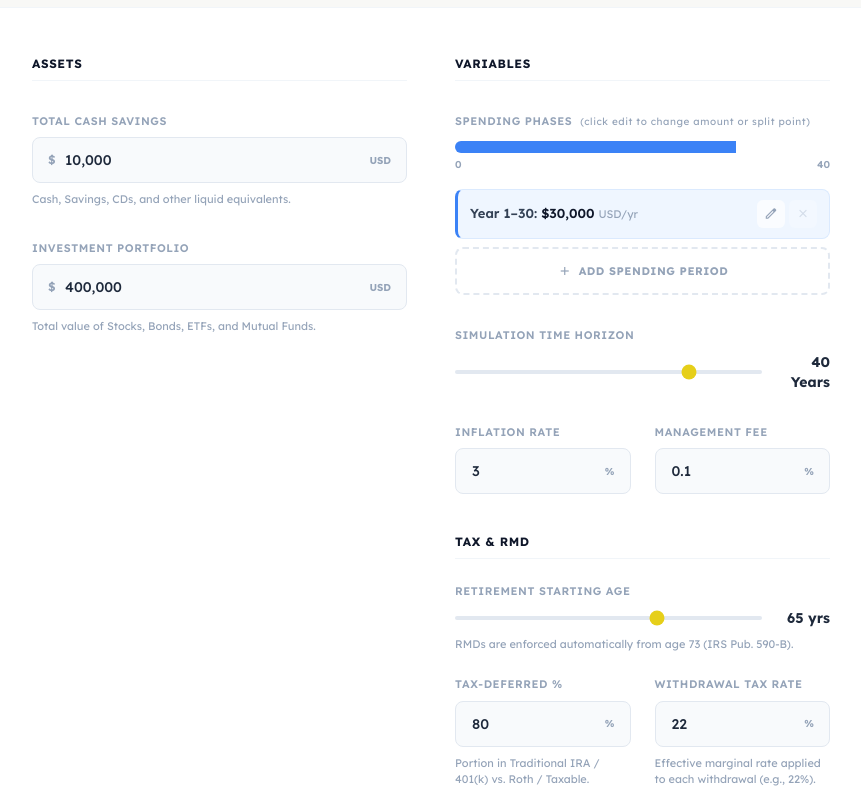
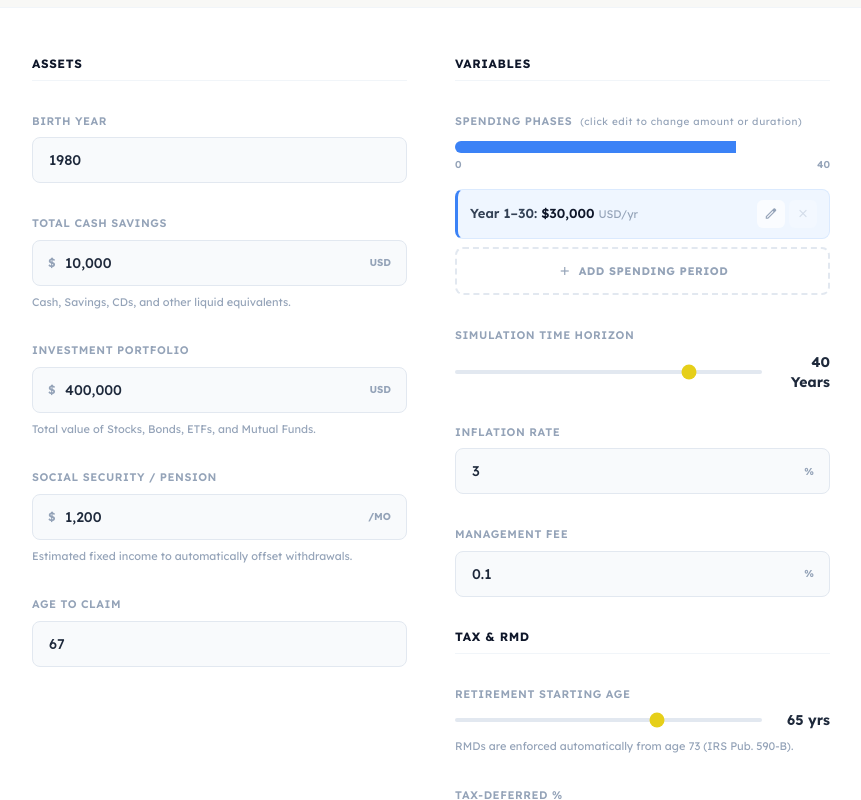
Before and after one commit to danielttran/Retirement-Simulation, a React (Vite) app: page / in a window 1280 px wide. Shown: the part 340-1140 px from the top of the page, without its empty margins (209-1070 px from the left). Built offline with nearby package versions, Linux system fonts and the light colour scheme.

Commit message:
update UI

```diff
--- a/App.tsx
+++ b/App.tsx
@@ -49,6 +49,9 @@ const App: React.FC = () => {
     currentAge: 65,
     taxDeferredRatio: 80,  // 80% in Traditional IRA/401(k) is common for US retirees
     withdrawalTaxRate: 22, // 22% federal marginal bracket (2024 MFJ: $94k–$201k)
+    birthYear: 1980,
+    socialSecurityIncome: 1200,
+    socialSecurityAge: 67,
   });
 
   const [selectedStrategy, setSelectedStrategy] = useState<StrategyType>('BUCKET');
--- a/components/SetupView.tsx
+++ b/components/SetupView.tsx
@@ -90,14 +90,23 @@ const SpendingPhasesEditor: React.FC<SpendingPhasesEditorProps> = ({ phases, tim
 
   const handleAdd = () => {
     const last = phases[phases.length - 1];
+    let newStart;
+    let modifiedLast = { ...last };
+
+    if (last.endYear < timeHorizon) {
+      newStart = last.endYear;
+    } else {
       const duration = last.endYear - last.startYear;
       if (duration < 2) return;
-    const splitAt = last.startYear + Math.floor(duration / 2);
+      newStart = last.startYear + Math.floor(duration / 2);
+      modifiedLast.endYear = newStart;
+    }
+
     const newId = Math.max(...phases.map(p => p.id)) + 1;
     onChange([
       ...phases.slice(0, -1),
-      { ...last, endYear: splitAt },
-      { id: newId, startYear: splitAt, endYear: last.endYear, annualSpend: last.annualSpend },
+      modifiedLast,
+      { id: newId, startYear: newStart, endYear: timeHorizon, annualSpend: last.annualSpend },
     ]);
   };
 
@@ -168,7 +177,8 @@ const SpendingPhasesEditor: React.FC<SpendingPhasesEditorProps> = ({ phases, tim
     setEditingId(null);
   };
 
-  const canAdd = phases[phases.length - 1].endYear - phases[phases.length - 1].startYear >= 2;
+  const lastPhase = phases[phases.length - 1];
+  const canAdd = lastPhase.endYear < timeHorizon || lastPhase.endYear - lastPhase.startYear >= 2;
 
   return (
     <div>
@@ -446,6 +456,18 @@ const SetupView: React.FC<SetupViewProps> = ({
             {/* Left Column - Assets */}
             <div className="space-y-8">
               <h3 className="text-xs font-bold text-slate-900 dark:text-slate-100 uppercase tracking-wider border-b border-slate-100 dark:border-slate-800 pb-2 transition-colors">Assets</h3>
+
+              <div>
+                <label className="block text-[11px] font-semibold text-slate-400 dark:text-slate-500 uppercase tracking-wider mb-2">Birth Year</label>
+                <input
+                  type="number"
+                  min="1900" max="2100"
+                  className="w-full bg-slate-50 dark:bg-slate-800/50 border border-slate-200 dark:border-slate-700 rounded-lg px-4 py-3 text-slate-800 dark:text-slate-100 focus:ring-1 focus:ring-primary focus:border-primary transition-all text-sm font-medium"
+                  value={formState.birthYear}
+                  onChange={(e) => updateField('birthYear', parseInt(e.target.value) || 0)}
+                />
+              </div>
+
               <div>
                 <label className="block text-[11px] font-semibold text-slate-400 dark:text-slate-500 uppercase tracking-wider mb-2">Total Cash Savings</label>
                 <CurrencyInput
@@ -467,6 +489,28 @@ const SetupView: React.FC<SetupViewProps> = ({
                 />
                 <p className="text-[11px] text-slate-400 dark:text-slate-500 mt-2 transition-colors">Total value of Stocks, Bonds, ETFs, and Mutual Funds.</p>
               </div>
+
+              <div>
+                <label className="block text-[11px] font-semibold text-slate-400 dark:text-slate-500 uppercase tracking-wider mb-2">Social Security / Pension</label>
+                <CurrencyInput
+                  value={formState.socialSecurityIncome}
+                  onChange={(v) => updateField('socialSecurityIncome', v)}
+                  prefix="$"
+                  suffix="/mo"
+                />
+                <p className="text-[11px] text-slate-400 dark:text-slate-500 mt-2 transition-colors">Estimated fixed income to automatically offset withdrawals.</p>
+              </div>
+
+              <div>
+                <label className="block text-[11px] font-semibold text-slate-400 dark:text-slate-500 uppercase tracking-wider mb-2">Age to Claim</label>
+                <input
+                  type="number"
+                  min="50" max="80"
+                  className="w-full bg-slate-50 dark:bg-slate-800/50 border border-slate-200 dark:border-slate-700 rounded-lg px-4 py-3 text-slate-800 dark:text-slate-100 focus:ring-1 focus:ring-primary focus:border-primary transition-all text-sm font-medium"
+                  value={formState.socialSecurityAge}
+                  onChange={(e) => updateField('socialSecurityAge', parseInt(e.target.value) || 0)}
+                />
+              </div>
             </div>
 
             {/* Right Column - Variables */}
@@ -478,7 +522,7 @@ const SetupView: React.FC<SetupViewProps> = ({
                 <label className="block text-[11px] font-semibold text-slate-400 dark:text-slate-500 uppercase tracking-wider mb-3">
                   Spending Phases
                   <span className="ml-2 text-[10px] normal-case font-normal text-slate-400 dark:text-slate-600">
-                    (click edit to change amount or split point)
+                    (click edit to change amount or duration)
                   </span>
                 </label>
                 <SpendingPhasesEditor
@@ -504,7 +548,6 @@ const SetupView: React.FC<SetupViewProps> = ({
               </div>
 
               {/* Inflation & Management Fee */}
-              <div className="grid grid-cols-2 gap-6">
               <div>
                 <label className="block text-[11px] font-semibold text-slate-400 dark:text-slate-500 uppercase tracking-wider mb-2 transition-colors">Inflation Rate</label>
                 <CurrencyInput
@@ -513,6 +556,7 @@ const SetupView: React.FC<SetupViewProps> = ({
                   suffix="%"
                 />
               </div>
+
               <div>
                 <label className="block text-[11px] font-semibold text-slate-400 dark:text-slate-500 uppercase tracking-wider mb-2 transition-colors">Management Fee</label>
                 <CurrencyInput
@@ -521,16 +565,14 @@ const SetupView: React.FC<SetupViewProps> = ({
                   suffix="%"
                 />
               </div>
-              </div>
 
               {/* ── CPA / Tax Section ─────────────────────────────────── */}
-              <div className="pt-2">
-                <h3 className="text-xs font-bold text-slate-900 dark:text-slate-100 uppercase tracking-wider border-b border-slate-100 dark:border-slate-800 pb-2 mb-6 transition-colors">
+              <h3 className="text-xs font-bold text-slate-900 dark:text-slate-100 uppercase tracking-wider border-b border-slate-100 dark:border-slate-800 pb-2 mb-6 transition-colors mt-8">
                 Tax &amp; RMD
               </h3>
 
               {/* Retirement Age */}
-                <div className="mb-6">
+              <div>
                 <label className="block text-[11px] font-semibold text-slate-400 dark:text-slate-500 uppercase tracking-wider mb-2 transition-colors">
                   Retirement Starting Age
                 </label>
@@ -548,8 +590,6 @@ const SetupView: React.FC<SetupViewProps> = ({
                 </p>
               </div>
 
-                {/* Tax-Deferred Ratio & Withdrawal Tax Rate */}
-                <div className="grid grid-cols-2 gap-6">
               <div>
                 <label className="block text-[11px] font-semibold text-slate-400 dark:text-slate-500 uppercase tracking-wider mb-2 transition-colors">
                   Tax-Deferred %
@@ -560,9 +600,10 @@ const SetupView: React.FC<SetupViewProps> = ({
                   suffix="%"
                 />
                 <p className="text-[11px] text-slate-400 dark:text-slate-500 mt-2 transition-colors">
-                      Portion in Traditional IRA / 401(k) vs. Roth / Taxable.
+                  Portion subject to RMD triggers.
                 </p>
               </div>
+
               <div>
                 <label className="block text-[11px] font-semibold text-slate-400 dark:text-slate-500 uppercase tracking-wider mb-2 transition-colors">
                   Withdrawal Tax Rate
@@ -573,10 +614,8 @@ const SetupView: React.FC<SetupViewProps> = ({
                   suffix="%"
                 />
                 <p className="text-[11px] text-slate-400 dark:text-slate-500 mt-2 transition-colors">
-                      Effective marginal rate applied to each withdrawal (e.g., 22%).
+                  Marginal rate on withdrawals.
                 </p>
-                  </div>
-                </div>
               </div>
             </div>
           </div>
--- a/package.json
+++ b/package.json
@@ -15,6 +15,8 @@
   },
   "devDependencies": {
     "@types/node": "^22.14.0",
+    "@types/react": "^19.2.14",
+    "@types/react-dom": "^19.2.3",
     "@vitejs/plugin-react": "^5.0.0",
     "autoprefixer": "^10.4.24",
     "postcss": "^8.5.6",
--- a/services/monteCarlo.ts
+++ b/services/monteCarlo.ts
@@ -350,11 +350,17 @@ const generateAuditLog = (
 
   for (let year = 1; year <= inputs.timeHorizon; year++) {
     // Update spend for the current phase (year is 1-based; convert to 0-based for lookup)
-    const baseSpend = getSpendingForYear(year - 1, spendingPhases);
+    let baseSpend = getSpendingForYear(year - 1, inputs.spendingPhases);
 
     // --- RMD & Tax Gross-Up ---
     // 1. RMD: compute IRS-mandated minimum withdrawal for this year.
     const ageThisYear = inputs.currentAge + year;
+
+    // Supplemental Income offsets need for portfolio withdrawals
+    if (ageThisYear >= inputs.socialSecurityAge) {
+      baseSpend -= inputs.socialSecurityIncome * 12;
+    }
+
     const totalPreWithdrawal = state.stock + state.bond + state.cash;
     const rmdAmount = computeRMD(totalPreWithdrawal, ageThisYear, inputs.taxDeferredRatio);
 
@@ -363,10 +369,11 @@ const generateAuditLog = (
     //    effectiveTaxRate = withdrawalTaxRate × taxDeferredRatio (both as fractions).
     //    Back-check: grossBaseSpend × (1 − effectiveTaxRate) = baseSpend ✓
     const effectiveTaxRate = (inputs.withdrawalTaxRate / 100) * (inputs.taxDeferredRatio / 100);
-    const grossBaseSpend = effectiveTaxRate > 0 ? baseSpend / (1 - effectiveTaxRate) : baseSpend;
+    const grossBaseSpend = effectiveTaxRate > 0 && baseSpend > 0 ? baseSpend / (1 - effectiveTaxRate) : baseSpend;
 
     // 3. The effective portfolio draw is the larger of the user's gross intent and the RMD.
-    state.spend = Math.max(grossBaseSpend, rmdAmount);
+    // If we have excess income (baseSpend < 0), let it reinvest into the portfolio natively.
+    state.spend = baseSpend < 0 ? baseSpend : Math.max(grossBaseSpend, rmdAmount);
 
     const startCash = state.cash;
     const startStock = state.stock;
@@ -483,20 +490,26 @@ export const runSimulation = (
 
     for (let year = 0; year < timeHorizon; year++) {
       // Update spend for the current phase before simulateYear consumes state.spend
-      const baseSpend = getSpendingForYear(year, spendingPhases);
+      let baseSpend = getSpendingForYear(year, spendingPhases);
 
       // --- RMD & Tax Gross-Up (mirrors generateAuditLog logic exactly) ---
       // year is 0-based here; add 1 to align with the 1-based convention in
       // generateAuditLog so both functions compute the same IRS age for the
       // same retirement year (avoids a 1-year RMD trigger discrepancy).
       const ageThisYear = inputs.currentAge + year + 1;
+
+      // Supplemental Income offsets need for portfolio withdrawals
+      if (ageThisYear >= inputs.socialSecurityAge) {
+        baseSpend -= inputs.socialSecurityIncome * 12;
+      }
+
       const totalPreWithdrawal = state.stock + state.bond + state.cash;
       const rmdThisYear = computeRMD(totalPreWithdrawal, ageThisYear, inputs.taxDeferredRatio);
       // Blended effective tax rate: only the fraction held in tax-deferred accounts
       // is taxable on withdrawal. See generateAuditLog for the identical derivation.
       const effectiveTaxRate = (inputs.withdrawalTaxRate / 100) * (inputs.taxDeferredRatio / 100);
-      const grossBaseSpend = effectiveTaxRate > 0 ? baseSpend / (1 - effectiveTaxRate) : baseSpend;
-      state.spend = Math.max(grossBaseSpend, rmdThisYear);
+      const grossBaseSpend = effectiveTaxRate > 0 && baseSpend > 0 ? baseSpend / (1 - effectiveTaxRate) : baseSpend;
+      state.spend = baseSpend < 0 ? baseSpend : Math.max(grossBaseSpend, rmdThisYear);
 
       const returns = generateAnnualReturns(REAL_ASSUMPTIONS);
       // Cash (HYSA/money market) cannot have negative nominal returns.
--- a/types.ts
+++ b/types.ts
@@ -17,6 +17,11 @@ export interface SimulationInputs {
   currentAge: number;        // User's age at retirement start — drives RMD schedule
   taxDeferredRatio: number;  // 0–100: % of investable assets held in Traditional IRA / 401(k)
   withdrawalTaxRate: number; // Effective marginal rate (0–50%) applied to all withdrawals
+
+  // --- Supplemental Income (Social Security / Pension) ---
+  birthYear: number;
+  socialSecurityIncome: number; // Monthly estimate (e.g. 1200)
+  socialSecurityAge: number;    // Age to start claiming
 }
 
 export type StrategyType = 'BUCKET' | 'CONSERVATIVE' | 'AGGRESSIVE' | 'CUSTOM';
```
Also changed, not shown: 1 other file (tests, documents, lock files or other folders). Lines whose indentation alone changed are shown as unchanged.
